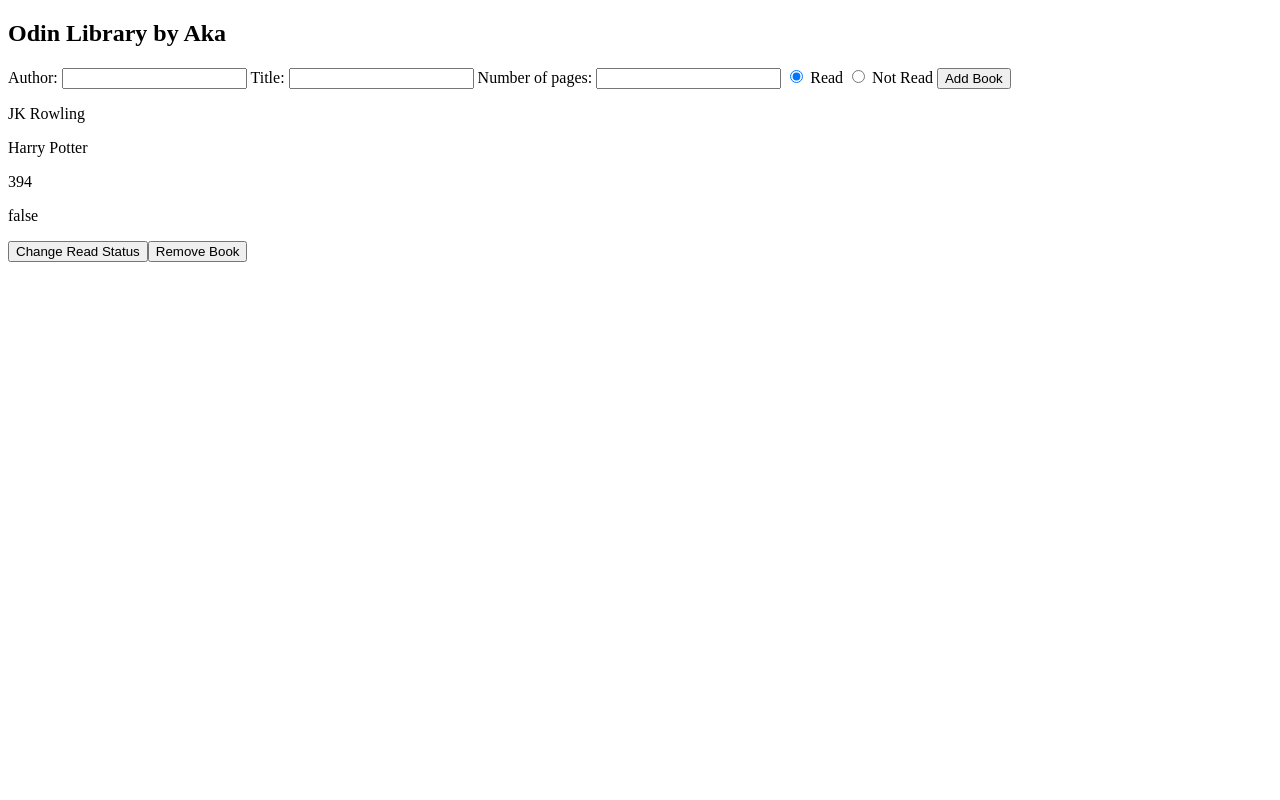
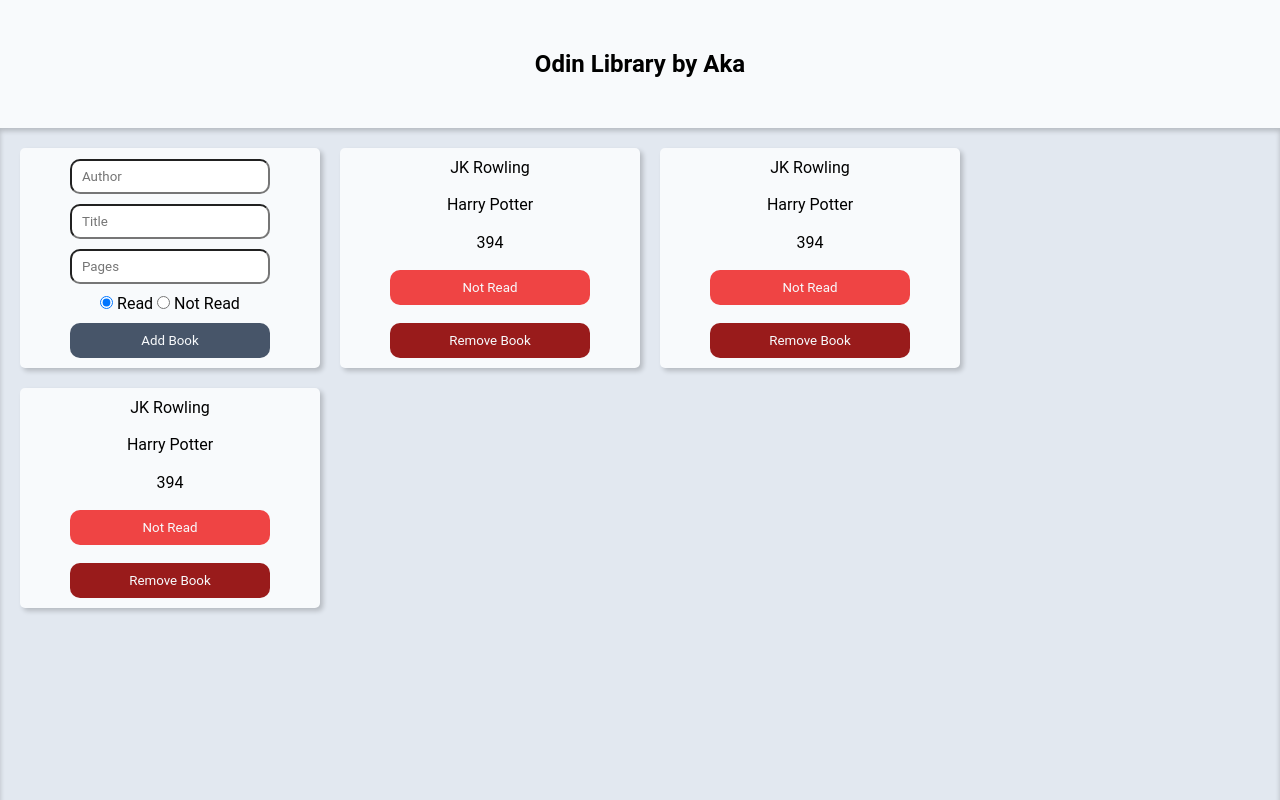
Before and after one commit to aka4/odin-library, a plain HTML site: page index.html in a window 1280 px wide. Shown: the top 800 px of the page. Drawn offline with Linux system fonts and the light colour scheme.

Commit message:
impl UI, readbtn logic, add comms to js funcs

```diff
--- a/index.html
+++ b/index.html
@@ -5,30 +5,29 @@
     <meta http-equiv="X-UA-Compatible" content="IE=edge">
     <meta name="viewport" content="width=device-width, initial-scale=1.0">
     <title>Document</title>
+    <link rel="stylesheet" href="style.css">
     <script src="./script.js" defer></script>
 </head>
 <body>
     <div class="container">
         <div class="header-container">
-        <h2>Odin Library by Aka</h2>
+            <h2>Odin Library by Aka</h2>
         </div>
 
         <div class="book-container">
             <div class="add-book-container">
                 <form action="" id="bookform">
-                    <label for="author">Author:</label>
-                    <input type="text" name="author" id="author" required>
+                    <input type="text" name="author" id="author" placeholder="Author" required>
+                    <input type="text" name="bookname" id="bookname" placeholder="Title" required>
+                    <input type="number" name="pages" id="pages" placeholder="Pages" required>
 
-                    <label for="bookname">Title:</label>
-                    <input type="text" name="bookname" id="bookname" required>
+                    <div class="read-status-container">
+                        <input type="radio" name="readstatus" id="read" value=true required checked>
+                        <label for="read">Read</label>
+                        <input type="radio" name="readstatus" id="notread" value=false>
+                        <label for="notread">Not Read</label>
+                    </div>
 
-                    <label for="pages">Number of pages:</label>
-                    <input type="number" name="pages" id="pages" required>
-
-                    <input type="radio" name="readstatus" id="read" value=true required checked>
-                    <label for="read">Read</label>
-                    <input type="radio" name="readstatus" id="notread" value=false>
-                    <label for="notread">Not Read</label>
 
                     <input type="submit" id="submitbook" value="Add Book">
                 </form>
--- a/script.js
+++ b/script.js
@@ -1,6 +1,13 @@
 const myLibrary = []
-const mockBook = new Book("JK Rowling", "Harry Potter", 394, false)
-myLibrary.push(mockBook)
+const mock1 = new Book("JK Rowling", "Harry Potter", 394, false)
+const mock2 = new Book("JK Rowling", "Harry Potter", 394, false)
+const mock3 = new Book("JK Rowling", "Harry Potter", 394, false)
+myLibrary.push(mock1)
+myLibrary.push(mock2)
+myLibrary.push(mock3)
+
+
+
 
 function Book(author, name, pageNumber, readStatus) {
     this.author = author
@@ -9,46 +16,61 @@ function Book(author, name, pageNumber, readStatus) {
     this.readStatus = readStatus
 }
 
+//on form submit: constructs book instance, pushes into array, and calls function that handles DOM elements creation
 function addToLibrary(author, name, pageNumber, readStatus) {
+    //form value of readStatus converted from string to boolean
     let readStatusBool = readStatus == "true" ? true : false
     const newBook = new Book(author, name, pageNumber, readStatusBool)
     myLibrary.push(newBook)
     addToDisplay(newBook)
 }
 
+//changes the Read status in the HTML element as well as in the object when readButton is clicked
 function changeReadStatus(bookElement) {
+    // currentBookIndex-1 since Form div is included in Array
     let currentBookIndex = Array.from(bookElement.parentNode.children).indexOf(bookElement)
-    myLibrary[currentBookIndex-1].readStatus = !(myLibrary[currentBookIndex-1].readStatus)
-    bookElement.lastChild.previousSibling.previousSibling.innerText = myLibrary[currentBookIndex-1].readStatus
+    myLibrary[currentBookIndex-1].readStatus = myLibrary[currentBookIndex-1].readStatus == true ? false : true
+    bookElement.lastChild.previousSibling.innerText = myLibrary[currentBookIndex-1].readStatus == true ? "Read" : "Not Read"
+    bookElement.lastChild.previousSibling.classList.toggle("not-read-style")
 }
 
+//removes Book object from Array and from DOM
 function removeBook(bookElement) {
     let currentBookIndex = Array.from(bookElement.parentNode.children).indexOf(bookElement)
     myLibrary.splice(currentBookIndex-1, 1)
     bookElement.remove()
 }
 
-
+//creates DOM elements and corresponding EventListeners for new book (or initial array of books in displayLibrary)
 function addToDisplay(book) {
     const bookContainer = document.querySelector(".book-container")
     let div = document.createElement("div")
     div.setAttribute("class", "book-item")
+    let i = 0
     for (let property in book) {
+        // if property is readStatus do not create paragraph
+        if(i >= 3) {
+            continue
+        }
         let paragraph = document.createElement("p")
         paragraph.innerText = book[property]
         div.appendChild(paragraph)
+        i++
     }
 
     let readButton = document.createElement("button")
-    readButton.setAttribute("id", "readButton")
-    readButton.innerText = "Change Read Status"
+    readButton.setAttribute("class", "readButton")
+    readButton.innerText = book.readStatus == true ? "Read" : "Not Read"
+    if (!book.readStatus) {
+        readButton.classList.add("not-read-style")
+    }
     readButton.addEventListener("click", function(e) {
         changeReadStatus(e.target.parentNode)
     })
     div.appendChild(readButton)
 
     let removeButton = document.createElement("button")
-    removeButton.setAttribute("id", "removeButton")
+    removeButton.setAttribute("class", "removeButton")
     removeButton.innerText = "Remove Book"
     removeButton.addEventListener("click", function(e) {
         removeBook(e.target.parentNode)
@@ -58,6 +80,7 @@ function addToDisplay(book) {
     bookContainer.appendChild(div)
 }
 
+//only called once to display initial books in array
 function displayLibrary() {
     myLibrary.forEach(book => {
         addToDisplay(book)
--- a/style.css
+++ b/style.css
@@ -0,0 +1,90 @@
+* {
+    margin: 0;
+    padding: 0;
+    font-family: "Roboto" , sans-serif;
+}
+
+.container {
+    display: grid;
+    grid-template-rows: 1fr 8fr;
+}
+
+.header-container {
+padding: 50px 100px 50px 100px;
+background-color: #f8fafc;
+display: grid;
+align-content: center;
+justify-content: center;
+}
+
+.book-container {
+    background-color: #e2e8f0;
+    display: grid;
+    grid-template-columns: repeat(auto-fit, 300px);
+    grid-auto-rows: 220px;
+    gap: 20px;
+    padding: 20px;
+    box-shadow: inset rgba(0, 0, 0, 0.2) 0px 3px 5px 0px
+}
+
+#bookform {
+    display: flex;
+    flex-direction: column;
+    gap: 10px;
+    justify-content: space-between;
+    align-items: center;
+    width: 300px;
+}
+
+
+.book-item, .add-book-container {
+    box-shadow: rgba(0, 0, 0, 0.2) 3px 3px 5px 0px;
+    height: 200px;
+    padding: 10px;
+    background-color: #f8fafc;
+    display: flex;
+    border-radius: 5px;
+    align-items: center;
+}
+
+.book-item {
+    flex-direction: column;
+    gap: 10px;
+    justify-content: space-between;
+    text-overflow: ellipsis;
+    overflow: hidden;
+}
+
+button, #submitbook {
+    border-width: 0;
+    padding: 7px 20px;
+    width: 200px;
+    height: 35px;
+    color: #f8fafc;
+    border-radius: 10px;
+}
+
+.removeButton {
+    background-color: #991b1b;
+}
+
+.readButton {
+    background-color: #22c55e;
+}
+
+.not-read-style {
+    background-color: #ef4444;
+}
+
+#submitbook {
+    background-color: #475569;
+}
+
+input:not([type = "radio"]) {
+    border-width: 1px solid #475569;
+    border-radius: 10px;
+    width: 200px;
+    height: 35px;
+    box-sizing: border-box;
+    padding: 5px 10px;
+}
```
